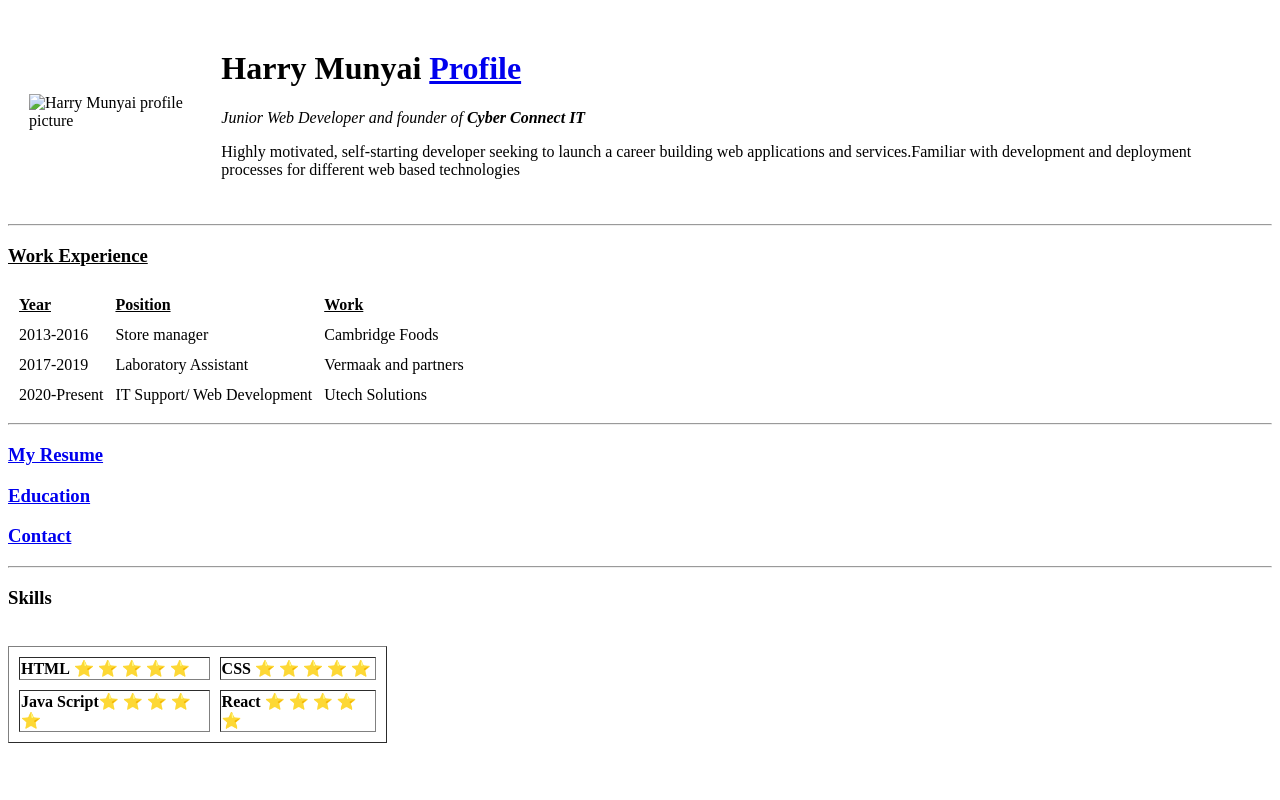
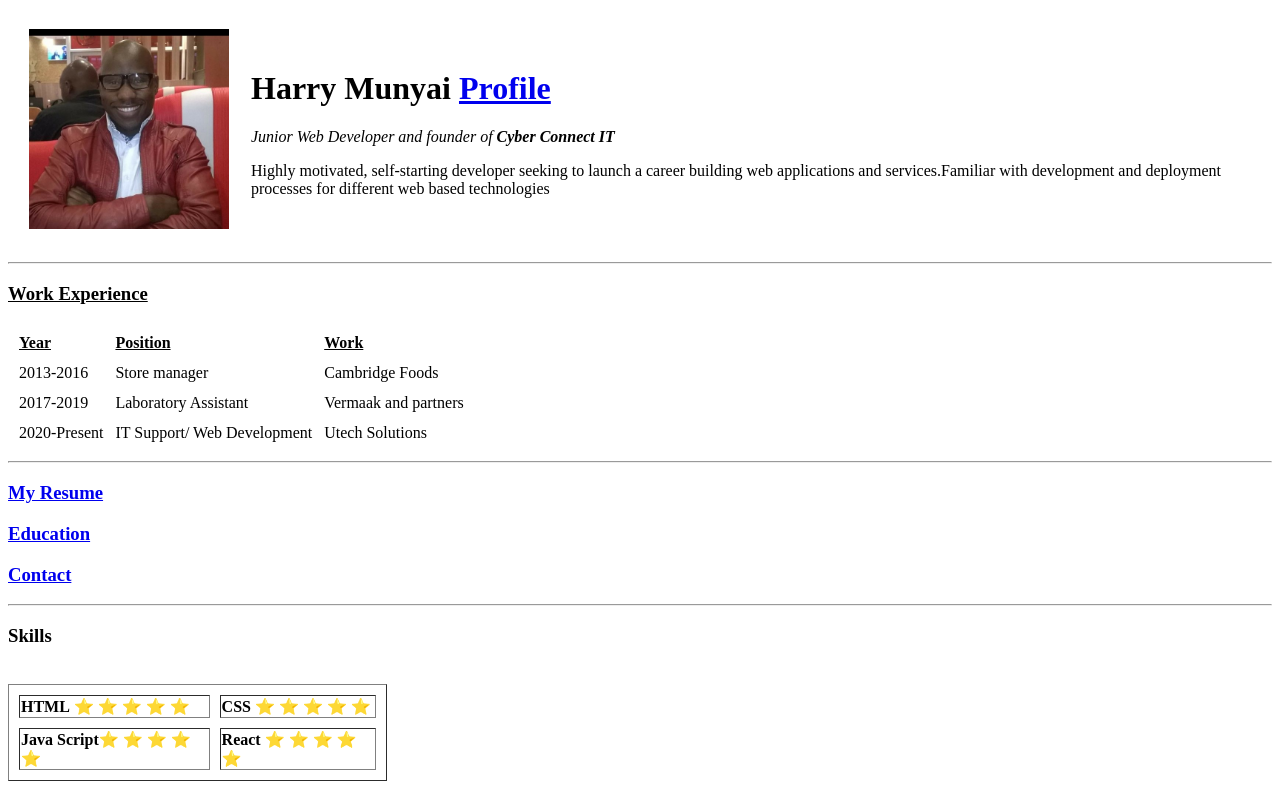
Before and after one commit to harry34704/CV, a plain HTML site: page index.html in a window 1280 px wide. Drawn offline with Linux system fonts and the light colour scheme; the site is published under a folder, as on GitHub Pages, so addresses that start at the root find nothing.

Commit message:
Update index.html

```diff
--- a/index.html
+++ b/index.html
@@ -9,7 +9,7 @@
 <body>
     <table cellspacing="20">
     <tr>
-        <td><img src="/67407726_2545165778861275_3020794346321477632_n.jpg" alt=" Harry Munyai profile picture" width="200" height="200"></td>
+        <td><img src="./67407726_2545165778861275_3020794346321477632_n.jpg" alt=" Harry Munyai profile picture" width="200" height="200"></td>
         <td> <h1>Harry Munyai <a href="https://harry34704.github.io/myWebsite/" target="blank">Profile</a></h1>
     <p><em>Junior Web Developer and founder of <strong>Cyber Connect IT</strong></em></p>
     <p>Highly motivated, self-starting developer seeking to launch a career building
```
